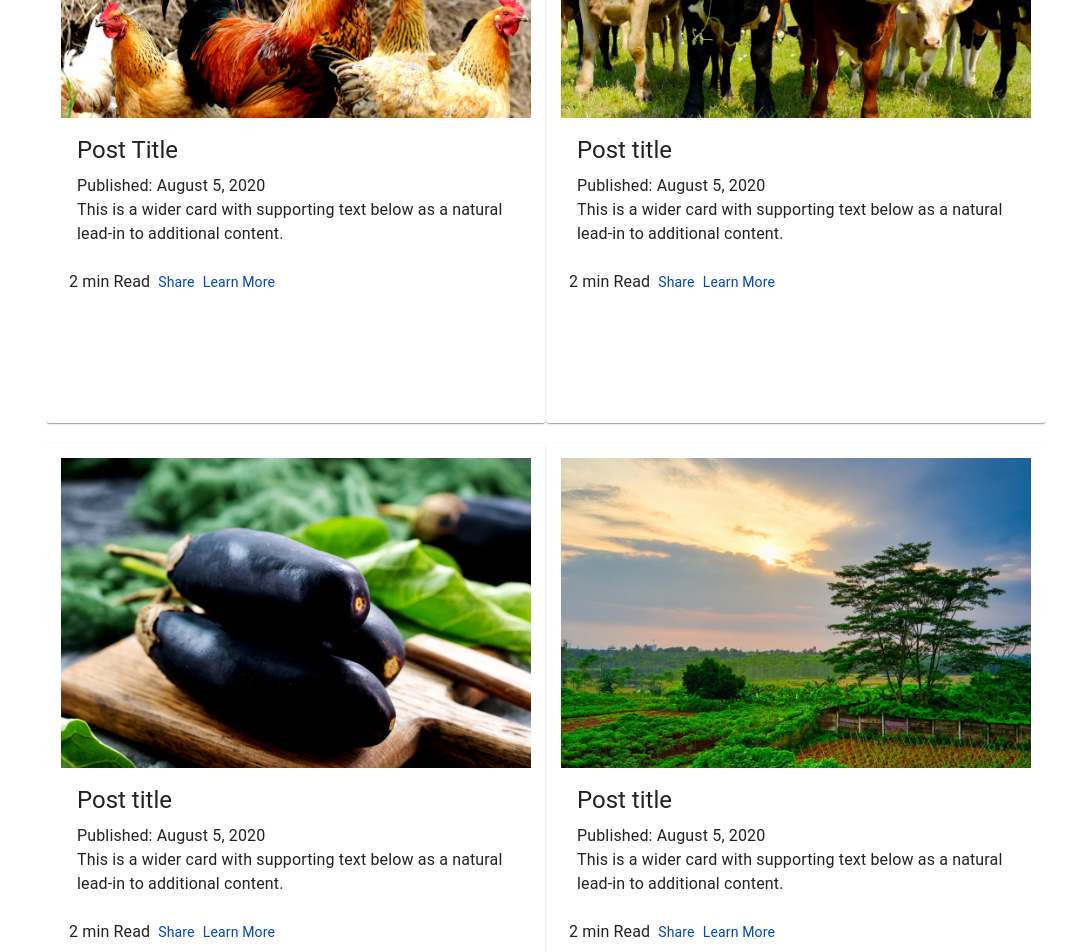
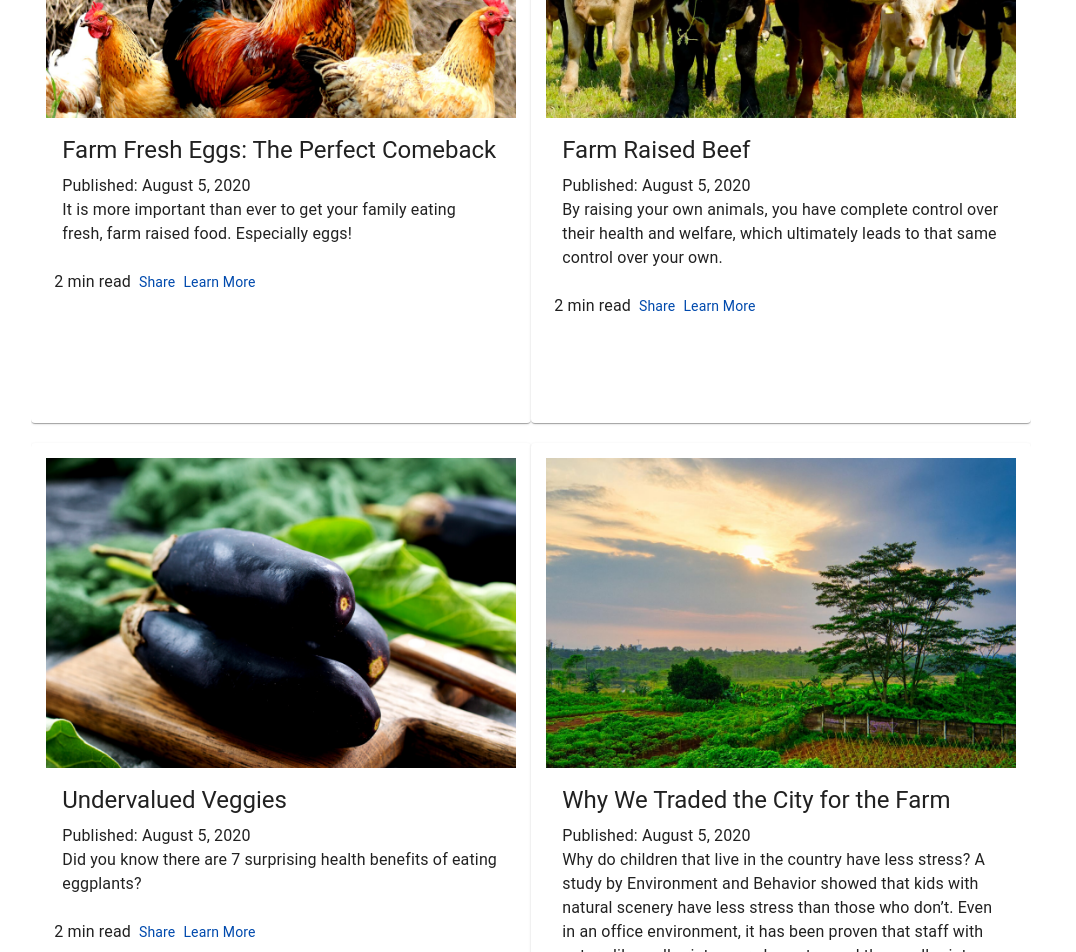
Before and after one commit to Delabove/Blog-Landing-Layout, a React (Create React App) app: page / in a window 1280 px wide. Shown: the part 920-1872 px from the top of the page, without its empty margins (94-1170 px from the left). Built offline with nearby package versions, Linux system fonts and the light colour scheme.

Commit message:
Adding dummy data to featured posts

```diff
--- a/src/components/MainContentGrid.js
+++ b/src/components/MainContentGrid.js
@@ -39,7 +39,7 @@ const useStyles = makeStyles((theme) => ({
           alignItems: 'center'
       },
       sectionTitle: {
-        margin: theme.spacing(5)
+        marginTop: theme.spacing(10)
       },
       titleBar: {
         background:
@@ -109,7 +109,7 @@ export default function CurrentArticles(post){
                 </GridList>
                 </Grid>
             </div>
-         </React.Fragment>
+    </React.Fragment>
     )
 }
 
--- a/src/components/postData.js
+++ b/src/components/postData.js
@@ -9,49 +9,49 @@ import goat from '../img/goat.png';
 
 const postData = [
     {
-      title: 'Post Title',
+      title: 'Farm Fresh Eggs: The Perfect Comeback',
       date: 'Published: August 5, 2020',
       description:
-        'This is a wider card with supporting text below as a natural lead-in to additional content.',
+        'It is more important than ever to get your family eating fresh, farm raised food. Especially eggs!',
       img: chickens,
       imageText: 'Image Text',
-      readTime: '2 min Read'
+      readTime: '2 min read'
     },
     {
-      title: 'Post title',
+      title: 'Farm Raised Beef',
       date: 'Published: August 5, 2020',
       description:
-        'This is a wider card with supporting text below as a natural lead-in to additional content.',
+        'By raising your own animals, you have complete control over their health and welfare, which ultimately leads to that same control over your own.',
         img: cows,
       imageText: 'Image Text',
-      readTime: '2 min Read'
+      readTime: '2 min read'
     },
     {
-      title: 'Post title',
+      title: 'Undervalued Veggies',
       date: 'Published: August 5, 2020',
       description:
-        'This is a wider card with supporting text below as a natural lead-in to additional content.',
+        'Did you know there are 7 surprising health benefits of eating eggplants?',
         img: eggplant,
       imageText: 'Image Text',
-      readTime: '2 min Read'
+      readTime: '2 min read'
     },
     {
-      title: 'Post title',
+      title: 'Why We Traded the City for the Farm',
       date: 'Published: August 5, 2020',
       description:
-        'This is a wider card with supporting text below as a natural lead-in to additional content.',
+        'Why do children that live in the country have less stress? A study by Environment and Behavior showed that kids with natural scenery have less stress than those who don’t. Even in an office environment, it has been proven that staff with nature-like wall-prints, were less stressed than wall-prints depicting cities.',
         img: farm,
       imageText: 'Image Text',
-      readTime: '2 min Read'
+      readTime: '2 min read'
     },
     {
-      title: 'Post title',
+      title: '3 Things I Learned from Goats',
       date: 'Published: August 5, 2020',
       description:
-        'This is a wider card with supporting text below as a natural lead-in to additional content.',
+        'Goats may not be the smartest animal on the farm, but there many valuable lessons a person can learn from a goat.',
         img: goat,
       imageText: 'Image Text',
-      readTime: '2 min Read'
+      readTime: '2 min read'
     },
   ];
 
```
